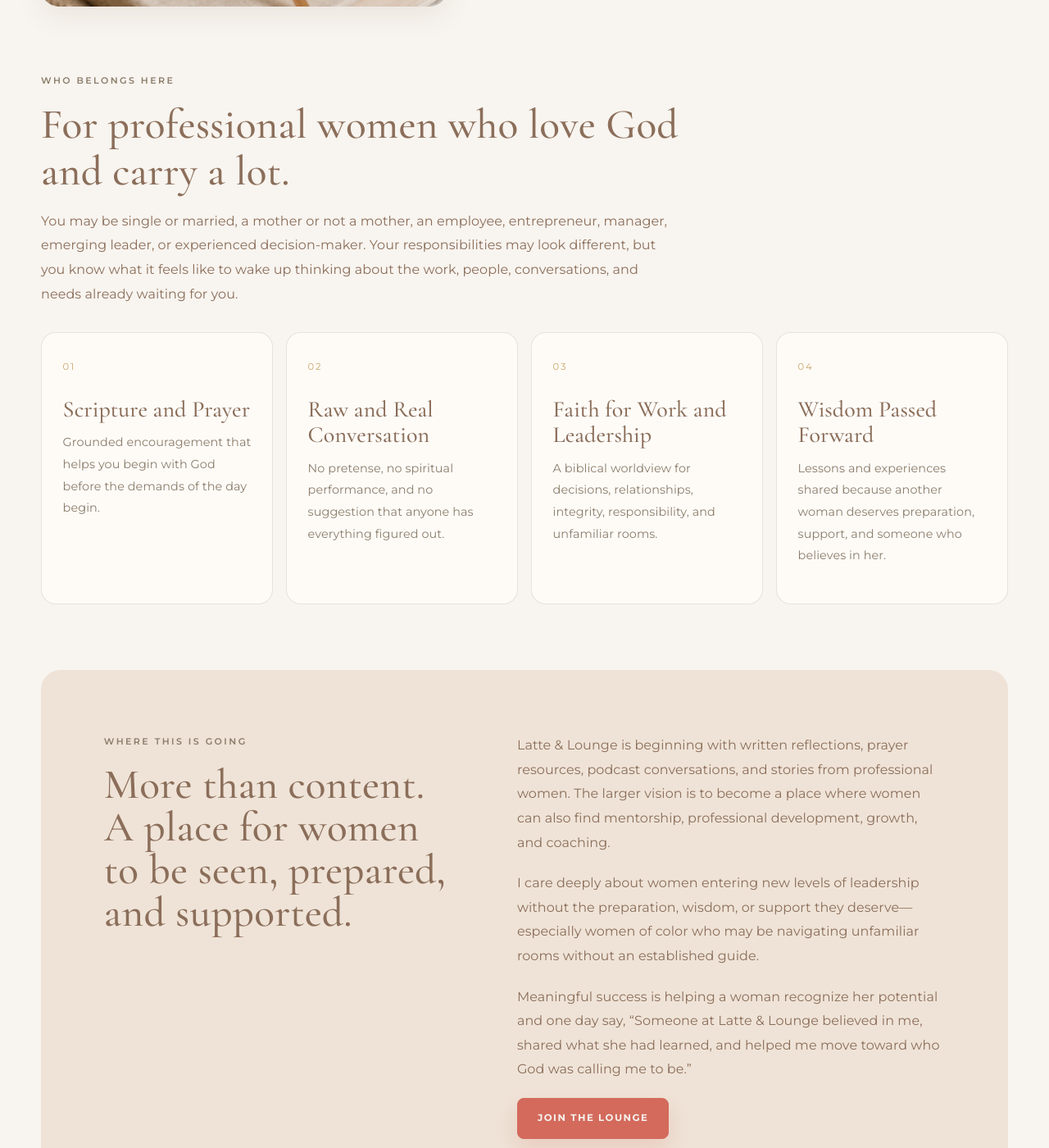
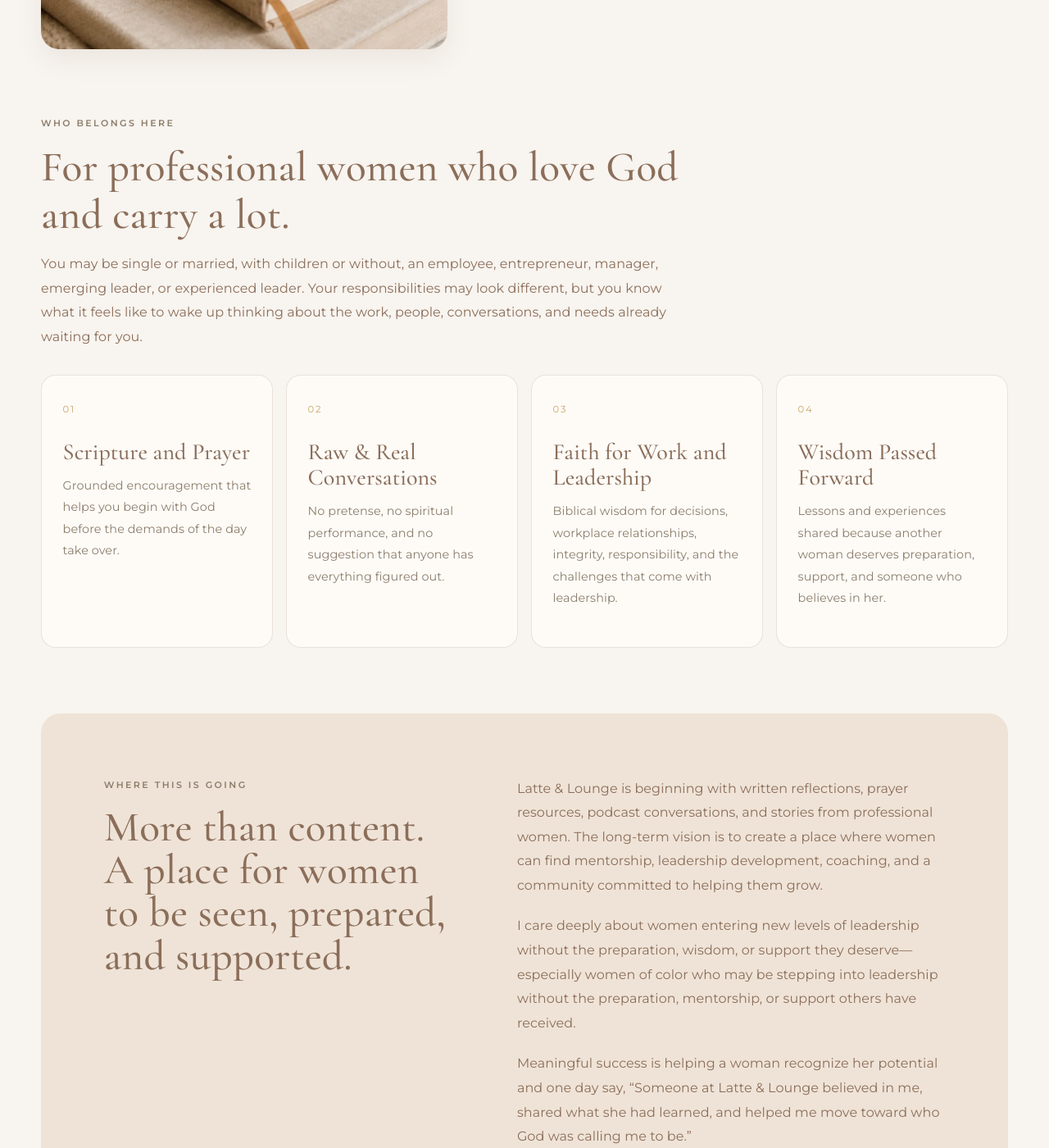
Before and after one commit to jeffthomasiii/latte-lounge-poc, a Jekyll site: the page built from docs/about.md, in a window 1280 px wide and 1400 px high, scrolled down 2162 px. Shown: the whole window at 82% size. Built offline with Jekyll 4.4.1, drawn with Linux system fonts in a browser that asks for light colours; some of the changed text lies outside the part shown.

Commit message:
Polish About page copy and clarify future vision

```diff
--- a/docs/about.md
+++ b/docs/about.md
@@ -13,12 +13,12 @@
 <section class="editorial-intro-grid">
   <div class="editorial-intro-lead">
     <p class="ll-section-label">Why this space exists</p>
-    <h2>I needed God’s wisdom before I walked into the work, the conversations, and the unknowns waiting for me.</h2>
+    <h2>I needed God’s wisdom for the decisions I had to make, the conversations I had to have, and the situations I could not predict.</h2>
   </div>
   <div class="editorial-intro-copy">
     <p>I’m Samatra, and Latte &amp; Lounge was born during a demanding transition in my professional life.</p>
-    <p>I had stepped into regional leadership, where the responsibility was heavier, the decisions carried more weight, and I could not always turn to someone else to help me figure out what came next.</p>
-    <p>Most mornings, that meant sitting at my kitchen island with a cup of coffee, talking honestly with God, praying over what I was carrying, and letting everything hang out before the day began.</p>
+    <p>I had stepped into regional leadership. My responsibilities had grown, the decisions carried more weight, and I could no longer turn to someone else every time I needed help figuring out what came next.</p>
+    <p>Most mornings, that meant sitting at my kitchen island with a cup of coffee, talking openly with God, praying through what was on my mind, and bringing Him the parts I had not yet figured out.</p>
   </div>
 </section>
 
@@ -45,24 +45,24 @@
   <div class="editorial-section-heading">
     <p class="ll-section-label">Who belongs here</p>
     <h2>For professional women who love God and carry a lot.</h2>
-    <p>You may be single or married, a mother or not a mother, an employee, entrepreneur, manager, emerging leader, or experienced decision-maker. Your responsibilities may look different, but you know what it feels like to wake up thinking about the work, people, conversations, and needs already waiting for you.</p>
+    <p>You may be single or married, with children or without, an employee, entrepreneur, manager, emerging leader, or experienced leader. Your responsibilities may look different, but you know what it feels like to wake up thinking about the work, people, conversations, and needs already waiting for you.</p>
   </div>
 
   <div class="editorial-value-grid">
     <article>
       <span>01</span>
       <h3>Scripture and Prayer</h3>
-      <p>Grounded encouragement that helps you begin with God before the demands of the day begin.</p>
+      <p>Grounded encouragement that helps you begin with God before the demands of the day take over.</p>
     </article>
     <article>
       <span>02</span>
-      <h3>Raw and Real Conversation</h3>
+      <h3>Raw &amp; Real Conversations</h3>
       <p>No pretense, no spiritual performance, and no suggestion that anyone has everything figured out.</p>
     </article>
     <article>
       <span>03</span>
       <h3>Faith for Work and Leadership</h3>
-      <p>A biblical worldview for decisions, relationships, integrity, responsibility, and unfamiliar rooms.</p>
+      <p>Biblical wisdom for decisions, workplace relationships, integrity, responsibility, and the challenges that come with leadership.</p>
     </article>
     <article>
       <span>04</span>
@@ -78,8 +78,8 @@
     <h2>More than content. A place for women to be seen, prepared, and supported.</h2>
   </div>
   <div>
-    <p>Latte &amp; Lounge is beginning with written reflections, prayer resources, podcast conversations, and stories from professional women. The larger vision is to become a place where women can also find mentorship, professional development, growth, and coaching.</p>
-    <p>I care deeply about women entering new levels of leadership without the preparation, wisdom, or support they deserve—especially women of color who may be navigating unfamiliar rooms without an established guide.</p>
+    <p>Latte &amp; Lounge is beginning with written reflections, prayer resources, podcast conversations, and stories from professional women. The long-term vision is to create a place where women can find mentorship, leadership development, coaching, and a community committed to helping them grow.</p>
+    <p>I care deeply about women entering new levels of leadership without the preparation, wisdom, or support they deserve—especially women of color who may be stepping into leadership without the preparation, mentorship, or support others have received.</p>
     <p>Meaningful success is helping a woman recognize her potential and one day say, “Someone at Latte &amp; Lounge believed in me, shared what she had learned, and helped me move toward who God was calling me to be.”</p>
     <a class="button primary" href="{{ '/subscribe/' | relative_url }}">Join the Lounge</a>
   </div>
```
Also changed, not shown: other parts of docs/about.md (+2 -2 lines).
